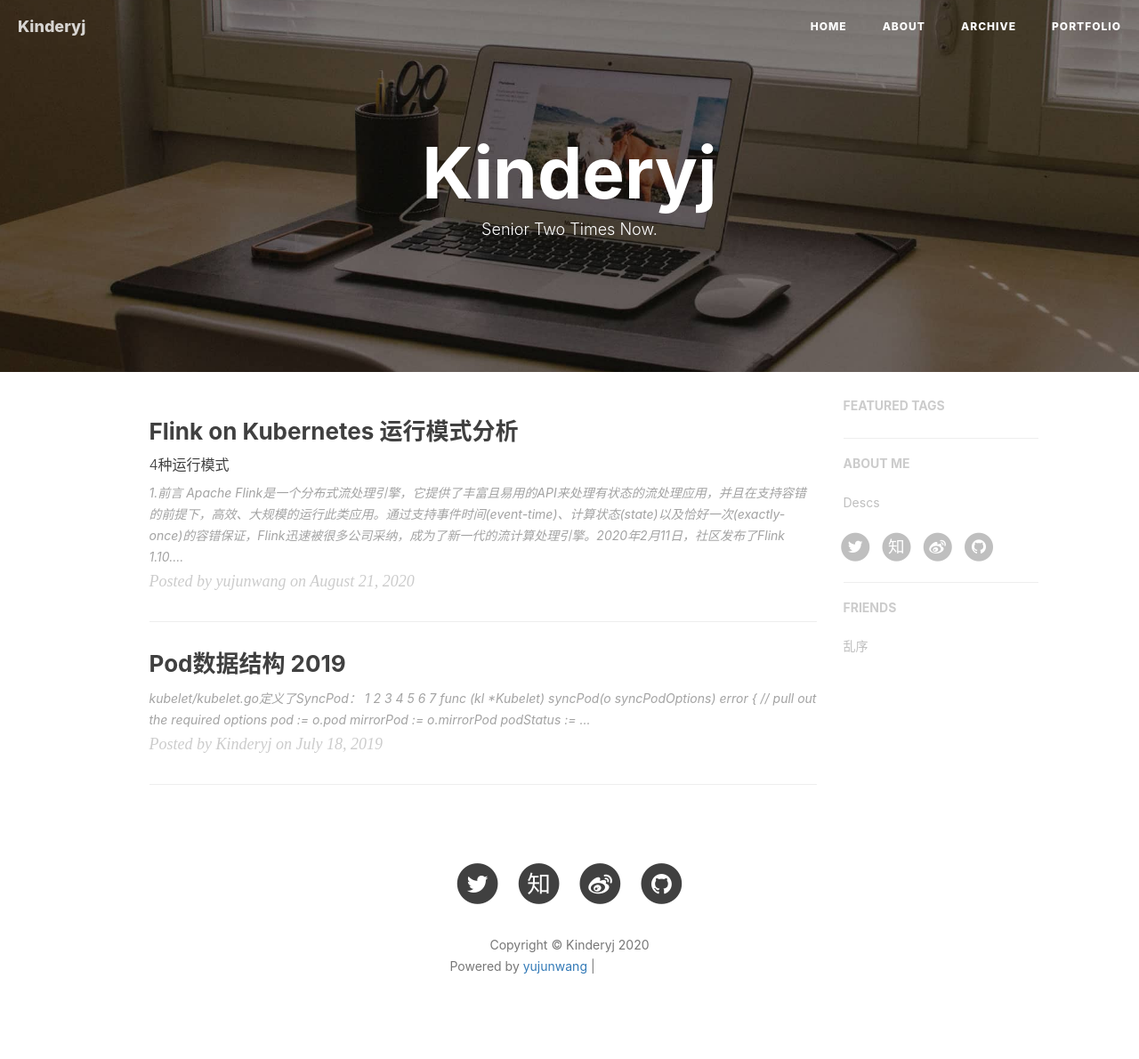
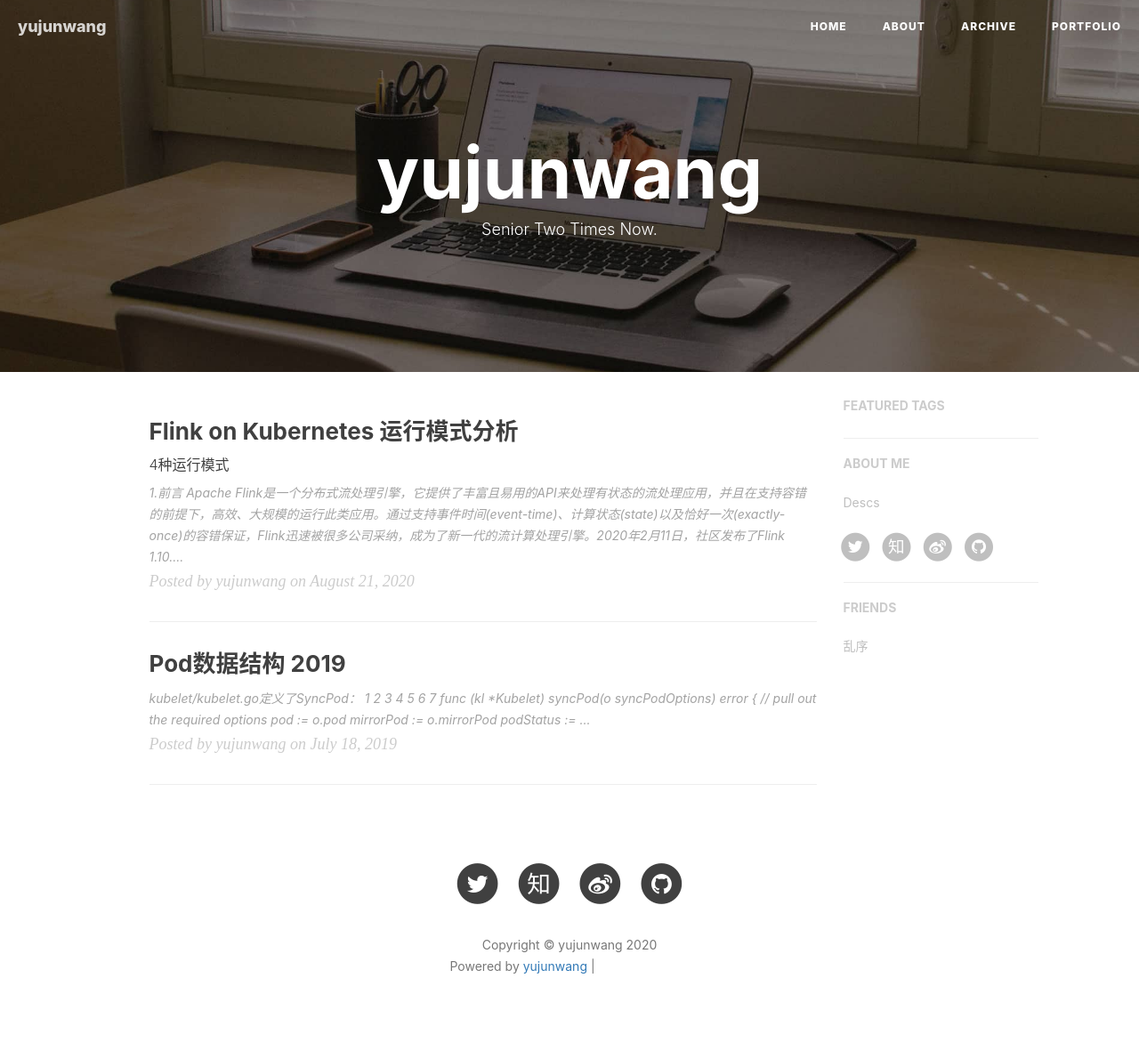
Before and after one commit to kinderyj/kinderyj.github.io, a Jekyll site: the page built from index.html, in a window 1280 px wide. Shown: the whole page at 89% size. Built offline with Jekyll 4.4.1, drawn with Linux system fonts in a browser that asks for light colours; nearby versions of some CDN libraries; the list of posts is cut into pages by our own code; comment, search, counter and statistics services are not loaded; grey boxes are pictures that could not be loaded.

Commit message:
Update _config.yml

```diff
--- a/_config.yml
+++ b/_config.yml
@@ -1,5 +1,5 @@
 # Site settings
-title: Kinderyj
+title: yujunwang
 SEOTitle: kinderyj的博客
 header-img: img/home-bg.jpg
 email: kinderyj@qq.com
```
